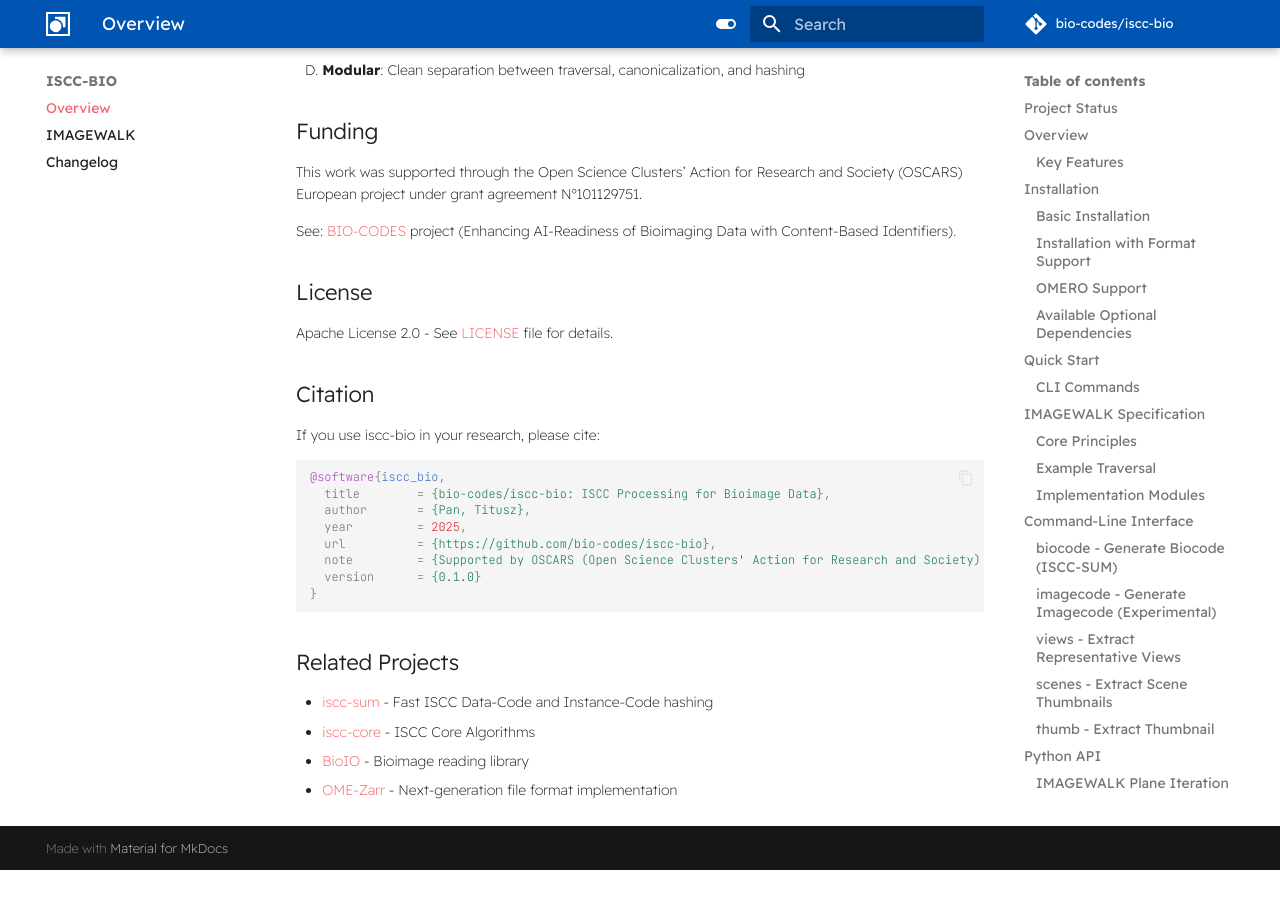
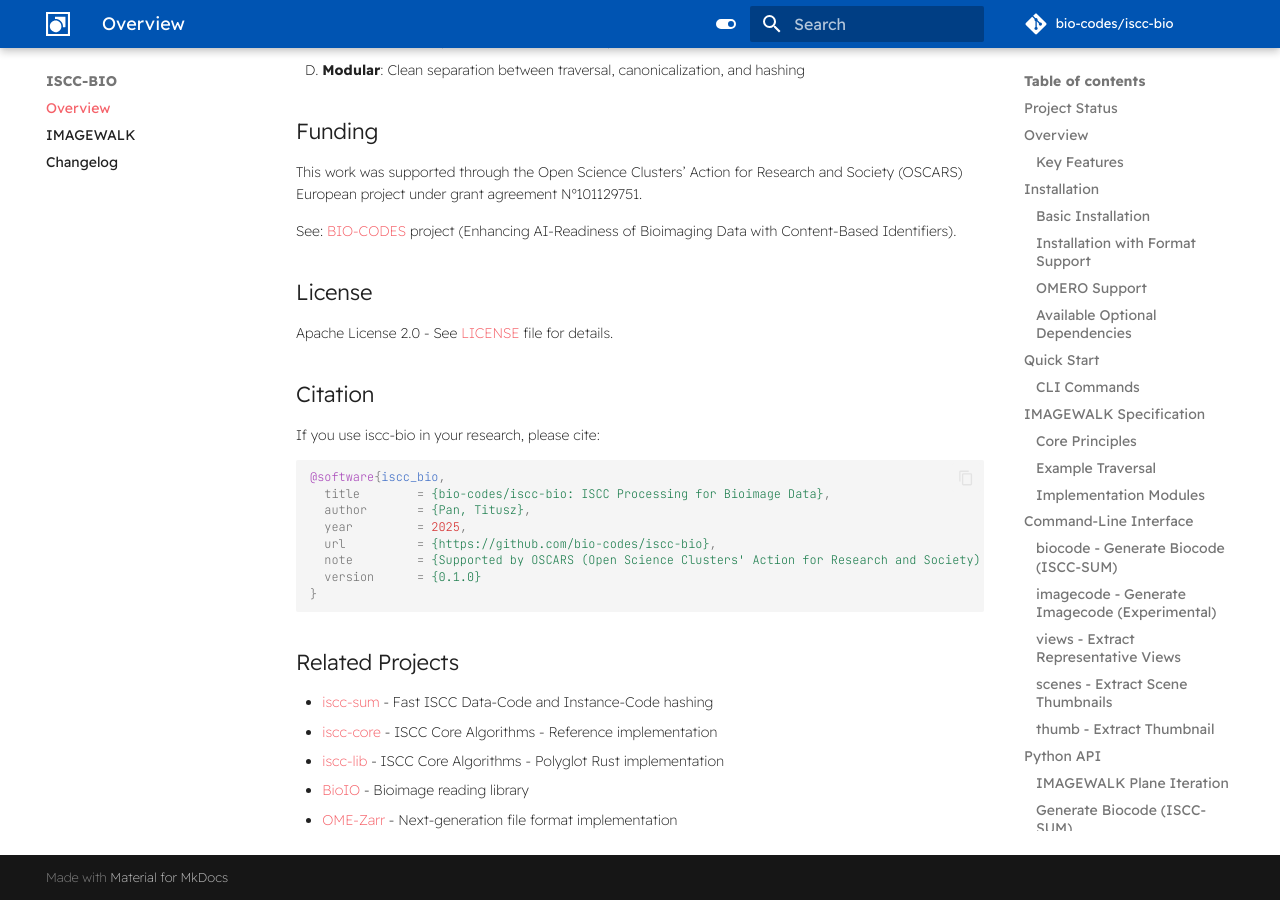
Before and after one commit to bio-codes/iscc-bio, an MkDocs documentation site: the page built from docs/index.md, in a window 1280 px wide and 900 px high, scrolled down 6912 px. Built offline with MkDocs 1.6.1 and Material for MkDocs 9.7.7, drawn with Linux system fonts in a browser that asks for light colours; comment, search, counter and statistics services are not loaded; before the commit the page ends 7782 px from its top, so only the background shows below that.

Commit message:
docs: add iscc-lib and clarify iscc-core in related projects

```diff
--- a/docs/index.md
+++ b/docs/index.md
@@ -388,6 +388,7 @@ If you use iscc-bio in your research, please cite:
 ## Related Projects
 
 - [iscc-sum](https://github.com/bio-codes/iscc-sum) - Fast ISCC Data-Code and Instance-Code hashing
-- [iscc-core](https://github.com/iscc/iscc-core) - ISCC Core Algorithms
+- [iscc-core](https://github.com/iscc/iscc-core) - ISCC Core Algorithms - Reference implementation
+- [iscc-lib](https://github.com/iscc/iscc-lib) - ISCC Core Algorithms - Polyglot Rust implementation
 - [BioIO](https://github.com/bioio-devs/bioio) - Bioimage reading library
 - [OME-Zarr](https://github.com/ome/ome-zarr-py) - Next-generation file format implementation
```
Also changed, not shown: README.md (+2 -1 lines).
